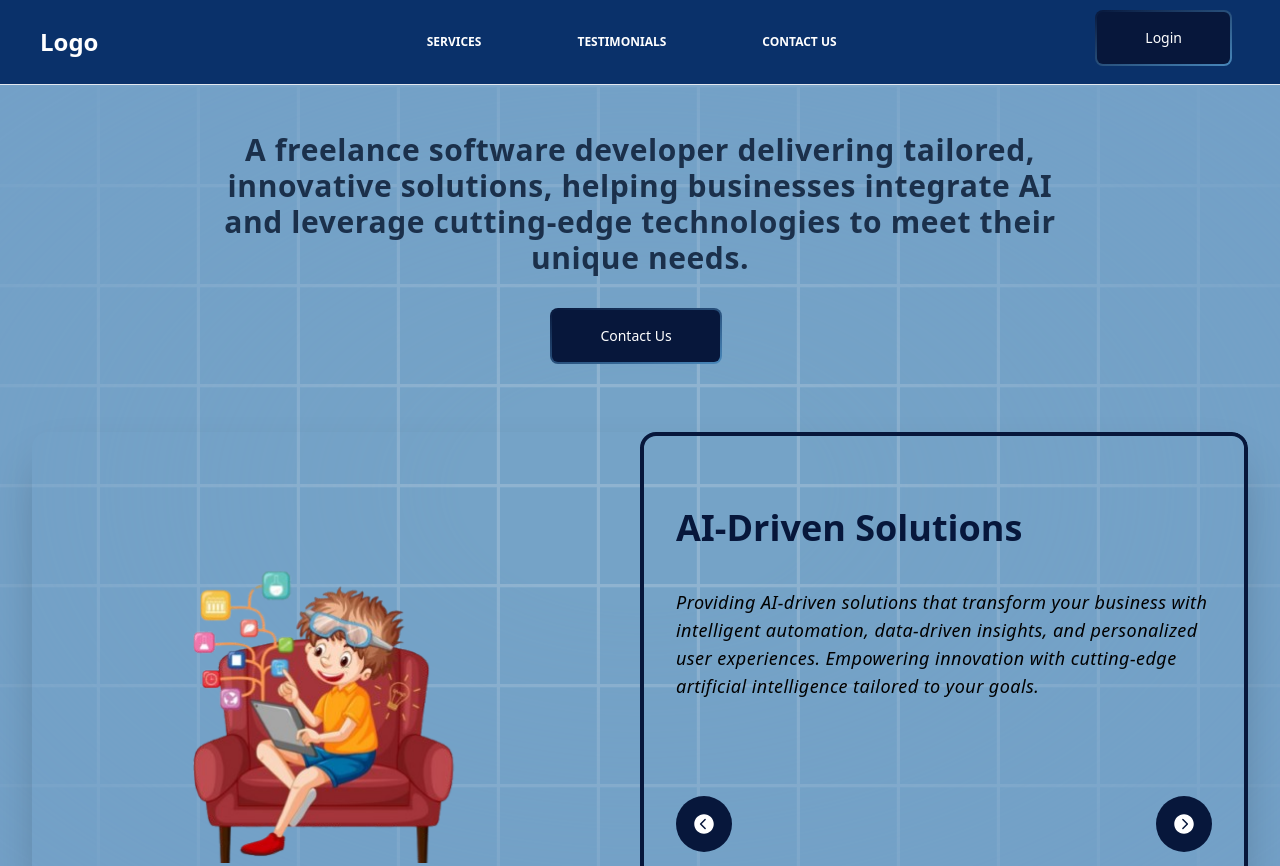
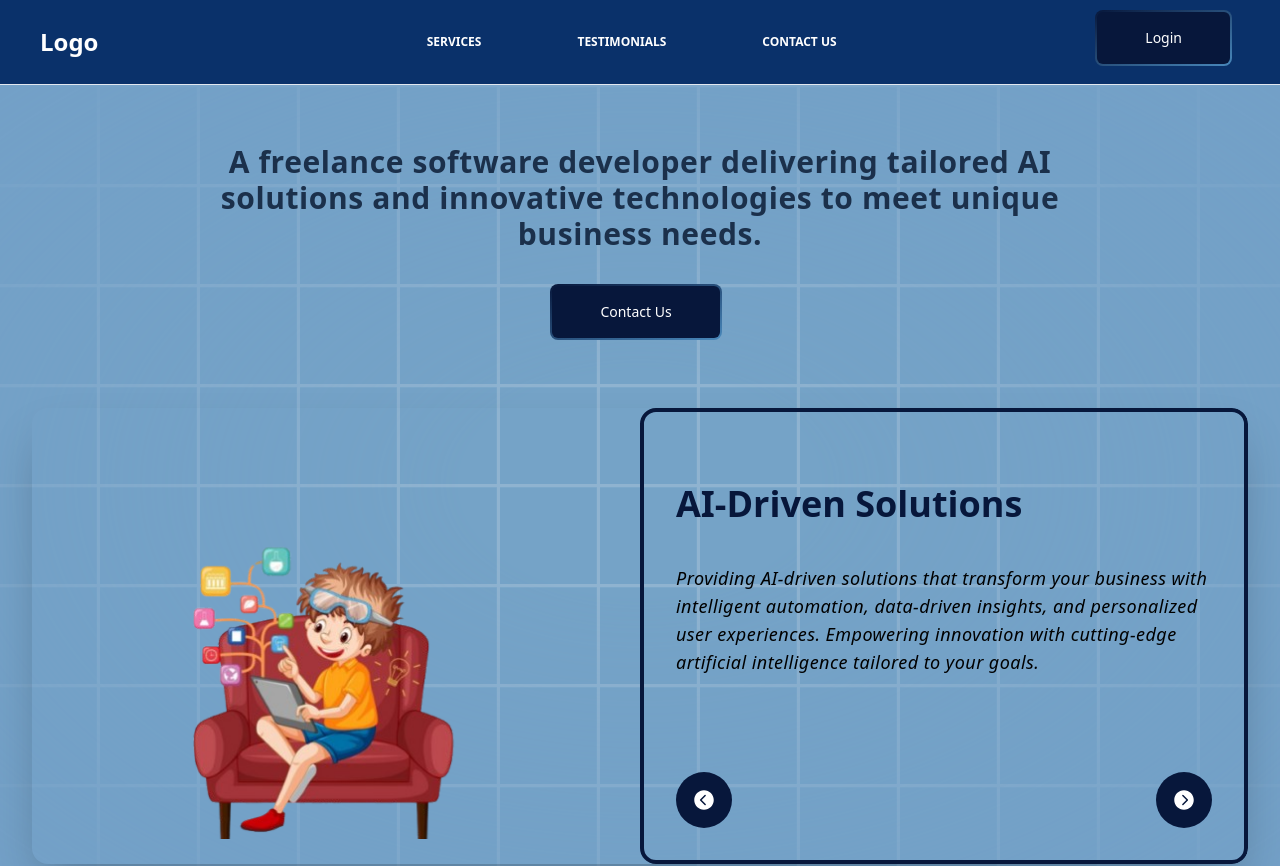
Before and after one commit to tejpatel1302/Portfolio, a React (Vite) app: page / in a window 1280 px wide. Shown: the top 866 px of the page. Built offline with nearby package versions, Linux system fonts and the light colour scheme.

Commit message:
short heading

```diff
--- a/src/components/Hero.jsx
+++ b/src/components/Hero.jsx
@@ -13,7 +13,7 @@ const Hero = () => {
 
       <div className="max-w-4xl w-full text-center z-10 px-4 my-8">
         <TextGenerateEffect
-          words="A freelance software developer delivering tailored, innovative solutions, helping businesses integrate AI and leverage cutting-edge technologies to meet their unique needs."
+          words="A freelance software developer delivering tailored AI solutions and innovative technologies to meet unique business needs."
           className="text-2xl sm:text-3xl md:text-4xl lg:text-5xl xl:text-6xl font-bold mb-8"
         />
         <div className="mt-8">
```
